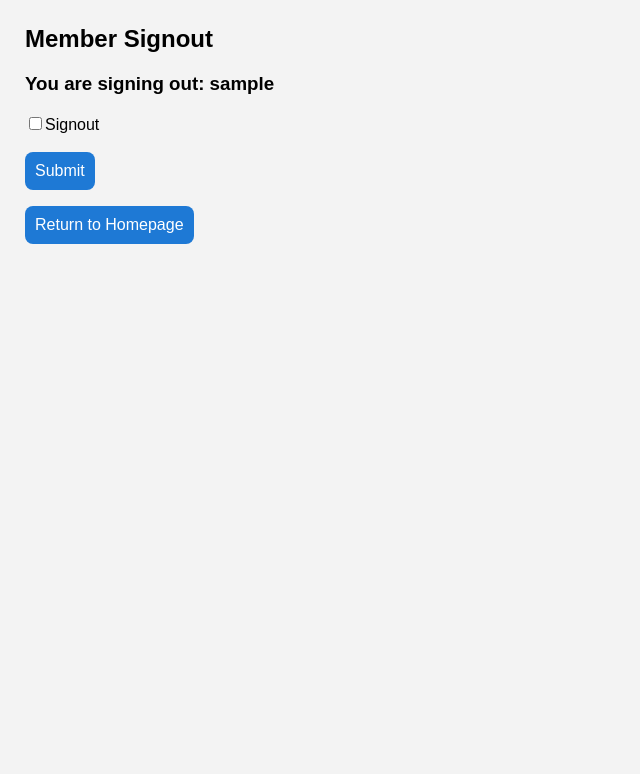
After one commit to Lambe-source/8Inlets, a Flask app: template staff_webapp/templates/uncheck_attendance.html in a window 1280 px wide. The commit adds this page. Shown: the top 774 px of the page, without its empty margins (0-640 px from the left). Run offline with Flask 2, Linux system fonts and the light colour scheme; the template is opened without the code that fills it: most values are stand-ins (such as "Sample title", 1, 10 or a date in 2020).

Commit message:
Created functionality to allow staff members to signout members.

```diff
--- a/staff_webapp/app.py
+++ b/staff_webapp/app.py
@@ -19,7 +19,7 @@ def login():
     return render_template('login.html')
 
 # Route for staff portal after login page
-@app.route('/staff_portal', methods=['POST'])
+@app.route('/staff_portal', methods=['POST','GET'])
 def verify_staff_login():
     if request.method == 'POST':
         staff_id = request.form['staff_id']
@@ -64,3 +64,41 @@ def get_staff_member_data():
         return render_template('onboarding.html', msg=r)
     r= ' '
     return render_template('onboarding.html', msg=r)
+
+# Route to verify member exists in dynamoDB
+@app.route('/sign_out', methods=['POST'])
+def verify_user():
+    if request.method == 'POST':
+        user_id = request.form['user_id']
+
+        table = dynamodb.Table('Members')
+        response = table.query(
+            KeyConditionExpression=Key('Id').eq(user_id)
+        )
+        items = response['Items']
+        print(items)
+        # TODO: Change message and template that's linked
+        if items:
+            user = items[0]
+            return render_template('uncheck_attendance.html', success_message="ID Found!",
+                user_id=user['Id'],
+                user_name=user['Name'])
+        else:
+            return render_template('signout_members.html', user_not_found_error="User not found!")
+
+# Route to switch user's attendance status in dynamoDB
+@app.route('/sign-out/checkbox/<user_id>', methods=['POST'])
+def attendance(user_id):
+    if request.method == 'POST':
+        checked = request.form.get('sign-out')
+        if checked:
+            table = dynamodb.Table('Members')
+            response = table.update_item(
+                Key={'Id': user_id},
+                UpdateExpression="set attendance=:t",
+                ExpressionAttributeValues={ ':t': 0 },
+                ReturnValues="UPDATED_NEW"
+            )
+            return render_template('uncheck_attendance.html', success="Sign-out successful!")
+        else:
+            return render_template('uncheck_attendance.html', error="Signout Unsuccessful.")
--- /dev/null
+++ b/staff_webapp/templates/uncheck_attendance.html
@@ -0,0 +1,22 @@
+<html>
+    <head>
+        <title>Member Signout</title>
+        <link rel="stylesheet" href= "{{ url_for('static',filename='styles.css') }}">
+    </head>
+    <body>
+        <h2>Member Signout</h2>
+        <h3>You are signing out: {{user_name}}</h3>
+        <form method="POST" action="/sign-out/checkbox/{{user_id}}">
+            <label><input name="sign-out" type="checkbox">Signout</label>
+            <br><br>
+            <button type="submit">Submit</button>
+        </form>
+
+        {% if success%}
+            <p class="positive">{{ success }}</p>
+            <br><br>
+        {% endif %}
+
+        <a href="/"><button>Return to Homepage</button></a>
+    </body>
+</html>
```
Also changed, not shown: staff_webapp/templates/signout_members.html (+10 -4 lines).
